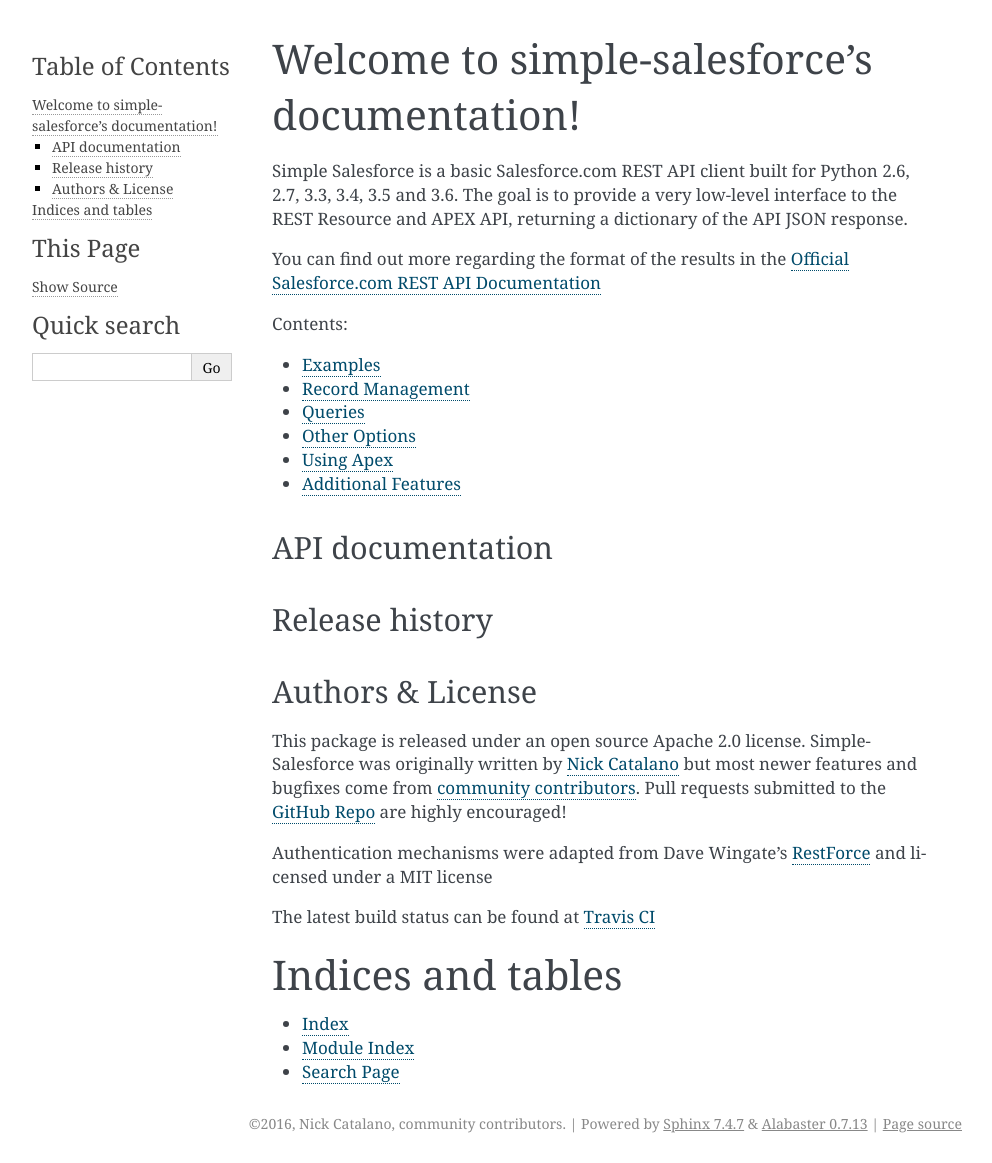
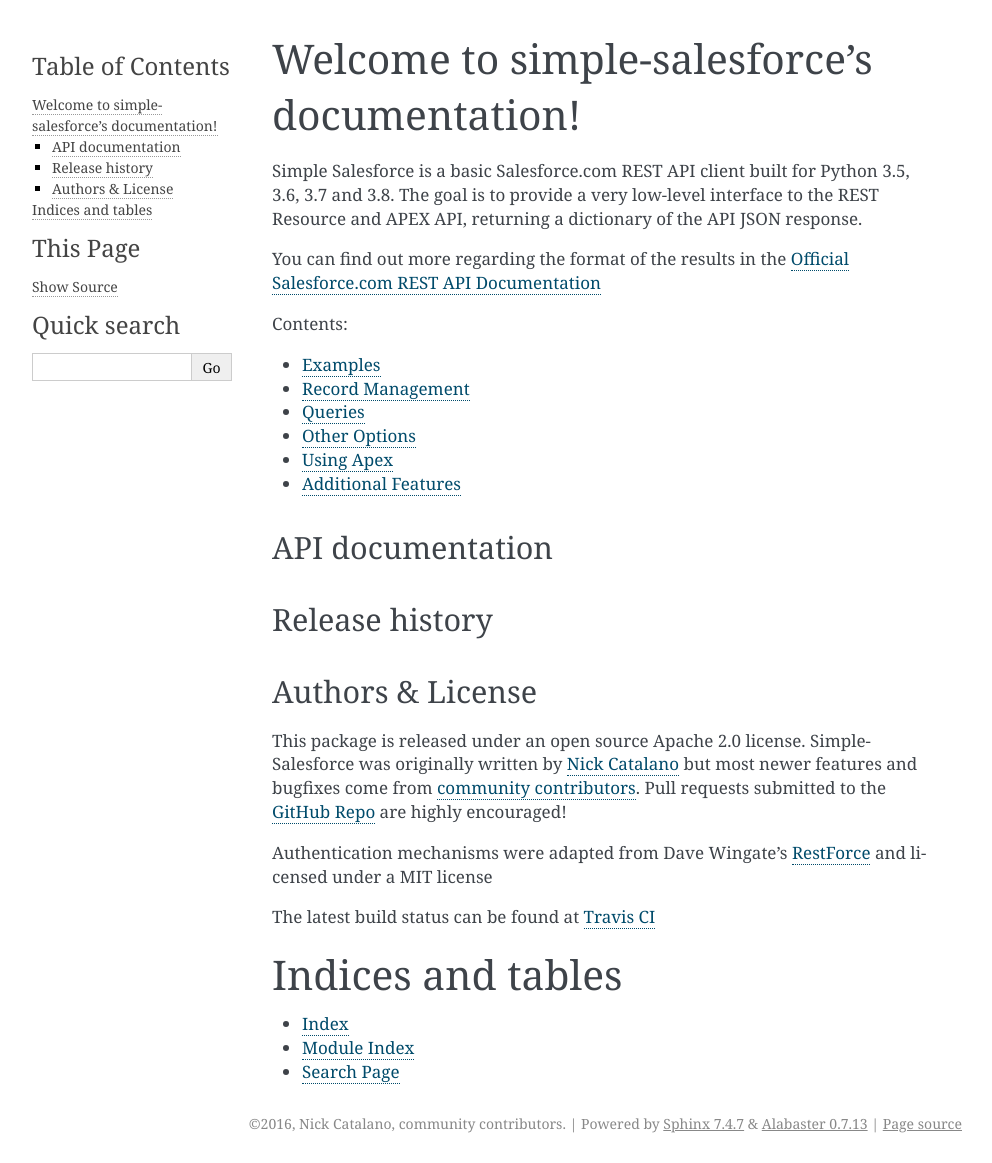
Before and after one commit to simple-salesforce/simple-salesforce, a Sphinx documentation site: the page built from docs/index.rst, in a window 1280 px wide. Shown: the whole page, without its empty margins (148-1140 px from the left). Built offline with Sphinx 7.4.7, drawn with Linux system fonts in a browser that asks for light colours; pages that are not in the unit, such as notebooks, are missing from menus.

Commit message:
Fix supported Python version in docs. (#384)
Co-authored-by: JonWobken <49450080+jon-wobken@users.noreply.github.com>

```diff
--- a/README.rst
+++ b/README.rst
@@ -9,7 +9,7 @@
    :target: http://simple-salesforce.readthedocs.io/en/latest/?badge=latest
    :alt: Documentation Status
 
-Simple Salesforce is a basic Salesforce.com REST API client built for Python 3.5, and 3.6. The goal is to provide a very low-level interface to the REST Resource and APEX API, returning a dictionary of the API JSON response.
+Simple Salesforce is a basic Salesforce.com REST API client built for Python 3.5, 3.6, 3.7 and 3.8. The goal is to provide a very low-level interface to the REST Resource and APEX API, returning a dictionary of the API JSON response.
 
 You can find out more regarding the format of the results in the `Official Salesforce.com REST API Documentation`_
 
--- a/docs/index.rst
+++ b/docs/index.rst
@@ -6,7 +6,7 @@
 Welcome to simple-salesforce's documentation!
 =============================================
 
-Simple Salesforce is a basic Salesforce.com REST API client built for Python 2.6, 2.7, 3.3, 3.4, 3.5 and 3.6. The goal is to provide a very low-level interface to the REST Resource and APEX API, returning a dictionary of the API JSON response.
+Simple Salesforce is a basic Salesforce.com REST API client built for Python 3.5, 3.6, 3.7 and 3.8. The goal is to provide a very low-level interface to the REST Resource and APEX API, returning a dictionary of the API JSON response.
 
 You can find out more regarding the format of the results in the `Official Salesforce.com REST API Documentation`_
 
```
